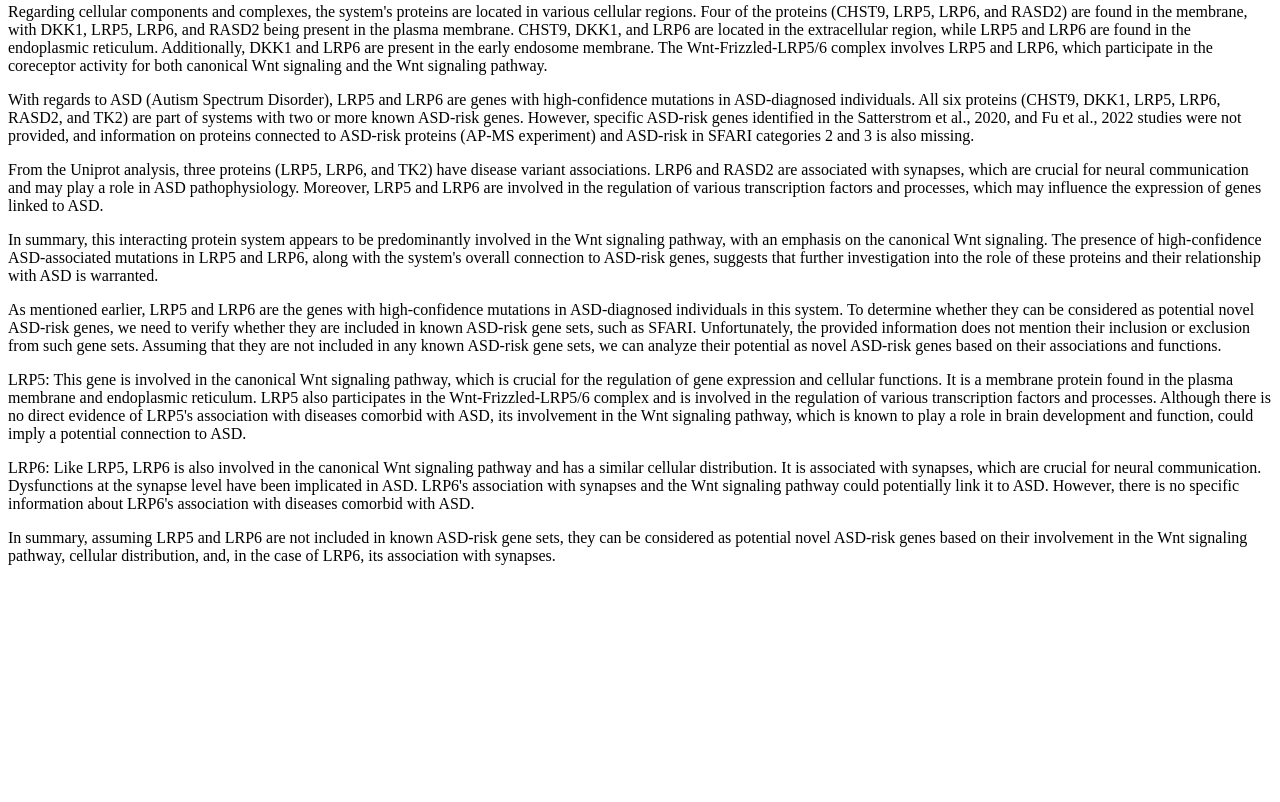
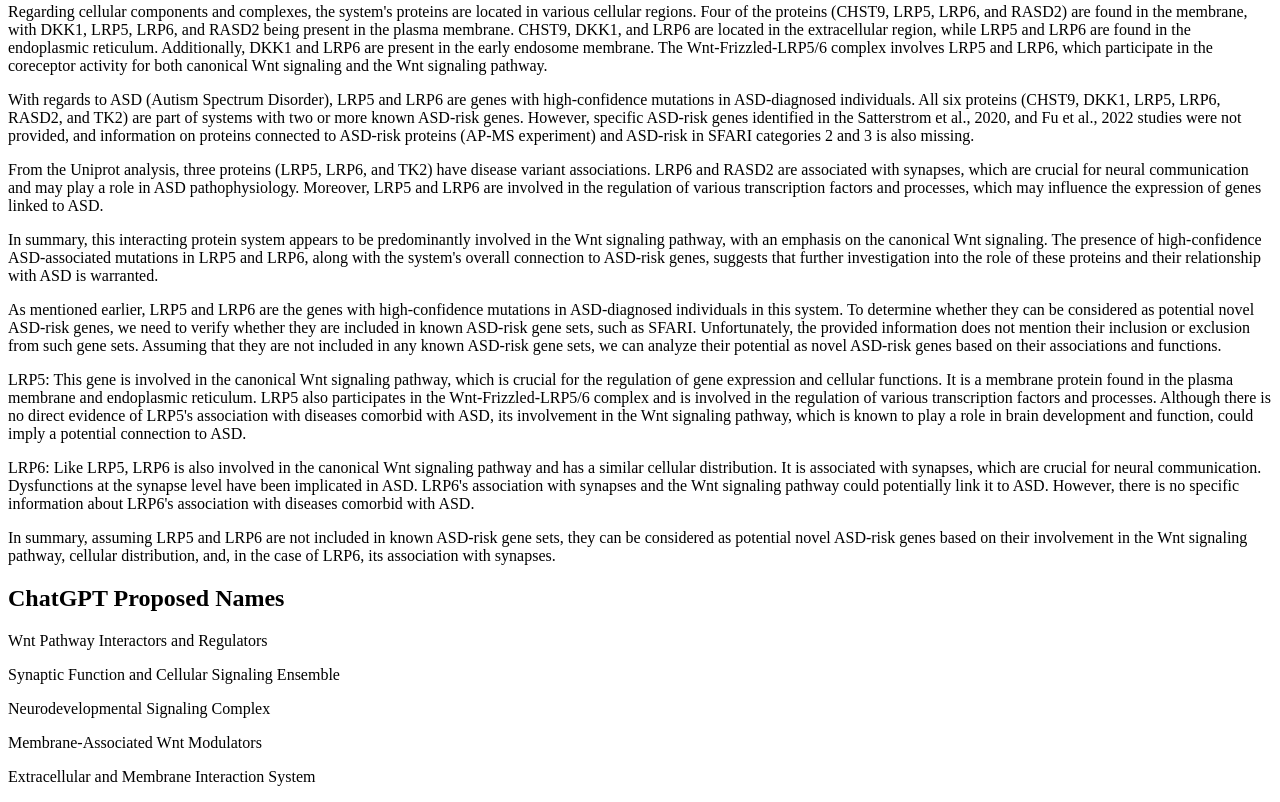
Before and after one commit to dexterpratt/model_annotation, a plain HTML site: page nesa/1/Cluster2-157_analysis.html in a window 1280 px wide. Shown: the part 950-1752 px from the top of the page. Before the commit the page ends 1531 px from the top, so only its background shows below. Drawn offline with Linux system fonts and the light colour scheme.

Commit message:
Update with proposed names

```diff
--- a/nesa/1/Cluster2-157_analysis.html
+++ b/nesa/1/Cluster2-157_analysis.html
@@ -143,6 +143,13 @@
     <p>LRP5: This gene is involved in the canonical Wnt signaling pathway, which is crucial for the regulation of gene expression and cellular functions. It is a membrane protein found in the plasma membrane and endoplasmic reticulum. LRP5 also participates in the Wnt-Frizzled-LRP5/6 complex and is involved in the regulation of various transcription factors and processes. Although there is no direct evidence of LRP5's association with diseases comorbid with ASD, its involvement in the Wnt signaling pathway, which is known to play a role in brain development and function, could imply a potential connection to ASD.</p>
     <p>LRP6: Like LRP5, LRP6 is also involved in the canonical Wnt signaling pathway and has a similar cellular distribution. It is associated with synapses, which are crucial for neural communication. Dysfunctions at the synapse level have been implicated in ASD. LRP6's association with synapses and the Wnt signaling pathway could potentially link it to ASD. However, there is no specific information about LRP6's association with diseases comorbid with ASD.</p>
     <p>In summary, assuming LRP5 and LRP6 are not included in known ASD-risk gene sets, they can be considered as potential novel ASD-risk genes based on their involvement in the Wnt signaling pathway, cellular distribution, and, in the case of LRP6, its association with synapses.</p>
+
+    <h2>ChatGPT Proposed Names</h2>
+    <p>Wnt Pathway Interactors and Regulators</p>
+    <p>Synaptic Function and Cellular Signaling Ensemble</p>
+    <p>Neurodevelopmental Signaling Complex</p>
+    <p>Membrane-Associated Wnt Modulators</p>
+    <p>Extracellular and Membrane Interaction System</p>
 </body>
 
 </html>
```
